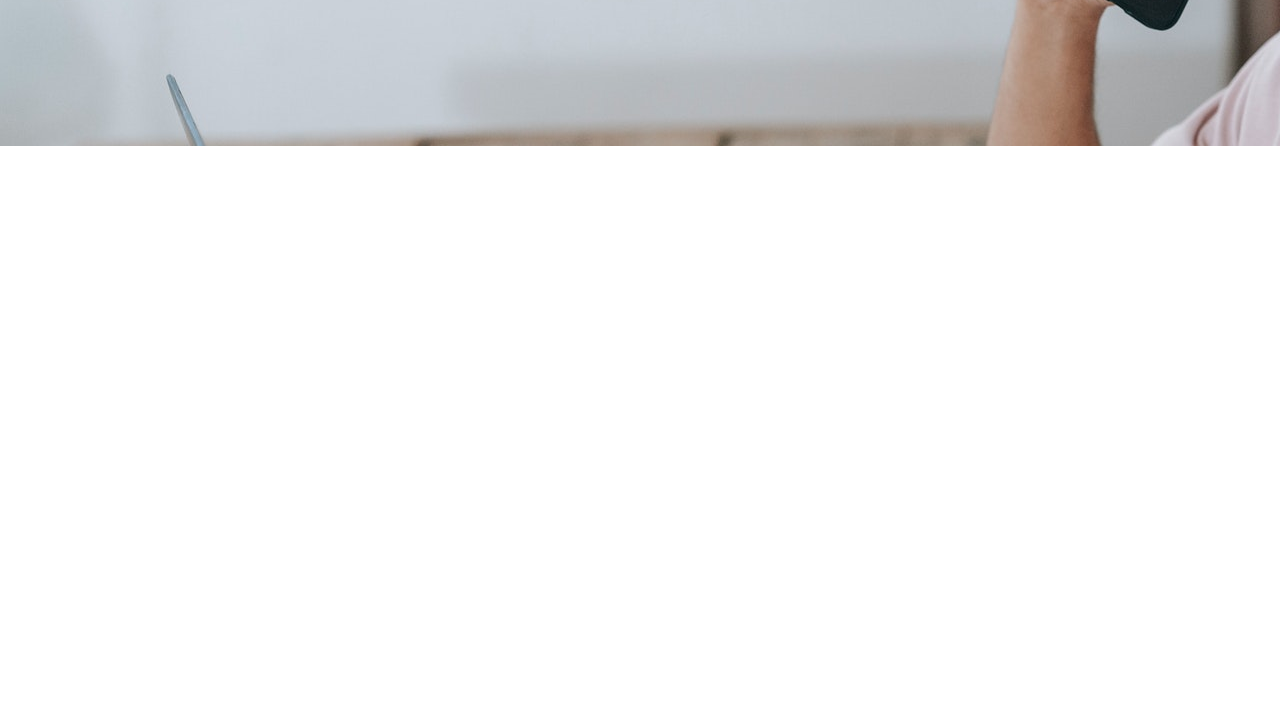
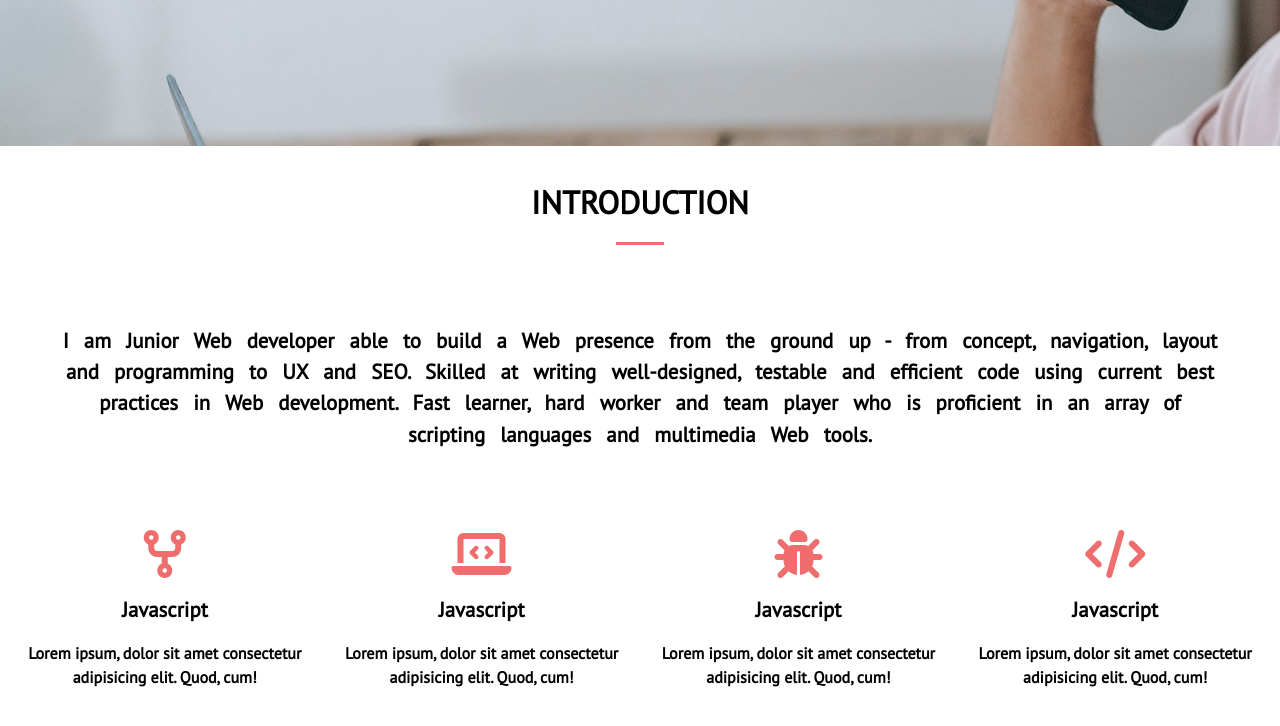
Before and after one commit to secilseleci/freelancer, a website: page public/index.html in a window 1280 px wide. Shown: the part 654-1380 px from the top of the page. Before the commit the page ends 800 px from the top, so only its background shows below. Drawn offline with nearby package versions, Linux system fonts and the light colour scheme; a web font is replaced by a local one.

Commit message:
home section a is completed

```diff
--- a/public/index.html
+++ b/public/index.html
@@ -48,6 +48,61 @@
         </div>
       </div>
     </header>
+
+    <!-- Section a -->
+    <section id="home__a" class="text-center py-2">
+      <div class="container">
+        <h2 class="section-title">IntroductIon</h2>
+        <div class="border-bottom"></div>
+        <p class="lead">
+          I am Junior Web developer able to build a Web presence from the ground
+          up - from concept, navigation, layout and programming to UX and SEO.
+          Skilled at writing well-designed, testable and efficient code using
+          current best practices in Web development. Fast learner, hard worker
+          and team player who is proficient in an array of scripting languages
+          and multimedia Web tools.
+        </p>
+
+        <div class="skills">
+          <div>
+            <i class="fa-solid fa-code-fork fa-3x"></i>
+            <h3 class="skill-title">Javascript</h3>
+            <p class="skill-text">
+              Lorem ipsum, dolor sit amet consectetur adipisicing elit. Quod,
+              cum!
+            </p>
+          </div>
+          <div>
+            <i class="fa-solid fa-laptop-code fa-3x"></i>
+            <h3 class="skill-title">Javascript</h3>
+            <p class="skill-text">
+              Lorem ipsum, dolor sit amet consectetur adipisicing elit. Quod,
+              cum!
+            </p>
+          </div>
+          <div>
+            <i class="fa-solid fa-bug fa-3x"></i>
+            <h3 class="skill-title">Javascript</h3>
+            <p class="skill-text">
+              Lorem ipsum, dolor sit amet consectetur adipisicing elit. Quod,
+              cum!
+            </p>
+          </div>
+          <div>
+            <i class="fa-solid fa-code fa-3x"></i>
+            <h3 class="skill-title">Javascript</h3>
+            <p class="skill-text">
+              Lorem ipsum, dolor sit amet consectetur adipisicing elit. Quod,
+              cum!
+            </p>
+          </div>
+        </div>
+      </div>
+    </section>
+
+    <!-- Section b -->
+    <section id="home__b"></section>
+
     <script src="js/jquery.min.js"></script>
     <script src="js/type-writer.js"></script>
     <script src="js/owl.carousel.js"></script>
--- a/scss/_base.scss
+++ b/scss/_base.scss
@@ -7,6 +7,7 @@
 body {
   background-color: white;
   font-family: "PT Sans", sans-serif;
+
   line-height: 1.5;
 }
 
--- a/scss/_home.scss
+++ b/scss/_home.scss
@@ -51,3 +51,17 @@
     }
   }
 }
+
+#home {
+  &__a {
+    .skills {
+      display: grid;
+      grid-template-columns: repeat(4, 1fr);
+      gap: 2rem;
+
+      & i {
+        color: $primary-color;
+      }
+    }
+  }
+}
--- a/scss/_mobile.scss
+++ b/scss/_mobile.scss
@@ -7,4 +7,10 @@
   .main-nav__items li:first-child {
     display: inline-block;
   }
+  // section a
+  #home__a .skills {
+    display: grid;
+    grid-template-columns: repeat(1, 1fr);
+    grid-template-rows: repeat(4, 1fr);
+  }
 }
--- a/scss/_utilities.scss
+++ b/scss/_utilities.scss
@@ -121,3 +121,42 @@ button[input^="btn-"]:hover {
     margin: 0 4rem;
   }
 }
+
+.section-title {
+  text-transform: uppercase;
+  font-size: 2rem;
+  padding: 2rem auto;
+}
+
+.text-center {
+  text-align: center;
+}
+
+.border-bottom {
+  text-align: center;
+  height: 3px;
+  width: 3rem;
+  background-color: $primary-color;
+  margin: 1rem auto 2rem auto;
+}
+
+.lead {
+  word-spacing: 0.6rem;
+  font-size: 1.3rem;
+  font-weight: bold;
+  margin: 3rem auto;
+  padding: 2rem;
+}
+
+.skill-title {
+  padding: 1rem;
+  font-size: 1.3rem;
+  font-weight: bold;
+}
+
+.skill-text {
+  font-size: 1rem;
+  padding: 1rem auto;
+  margin-bottom: 3rem;
+  font-weight: bold;
+}
```
Also changed, not shown: public/css/main.css.
